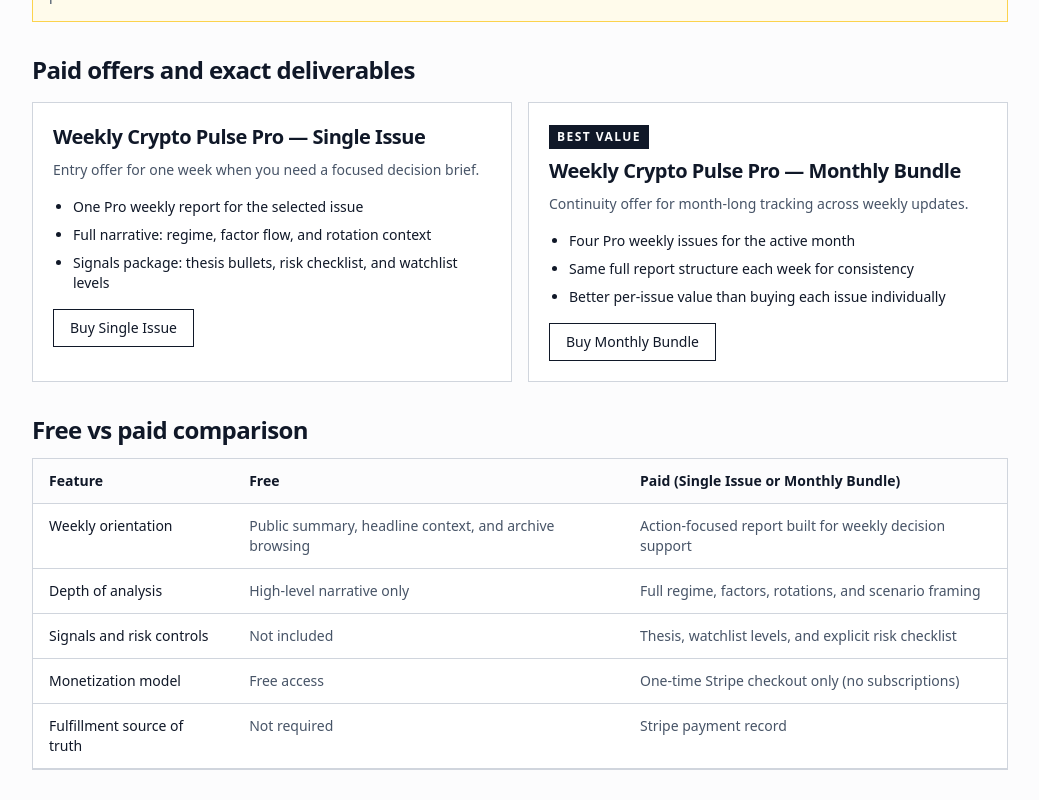
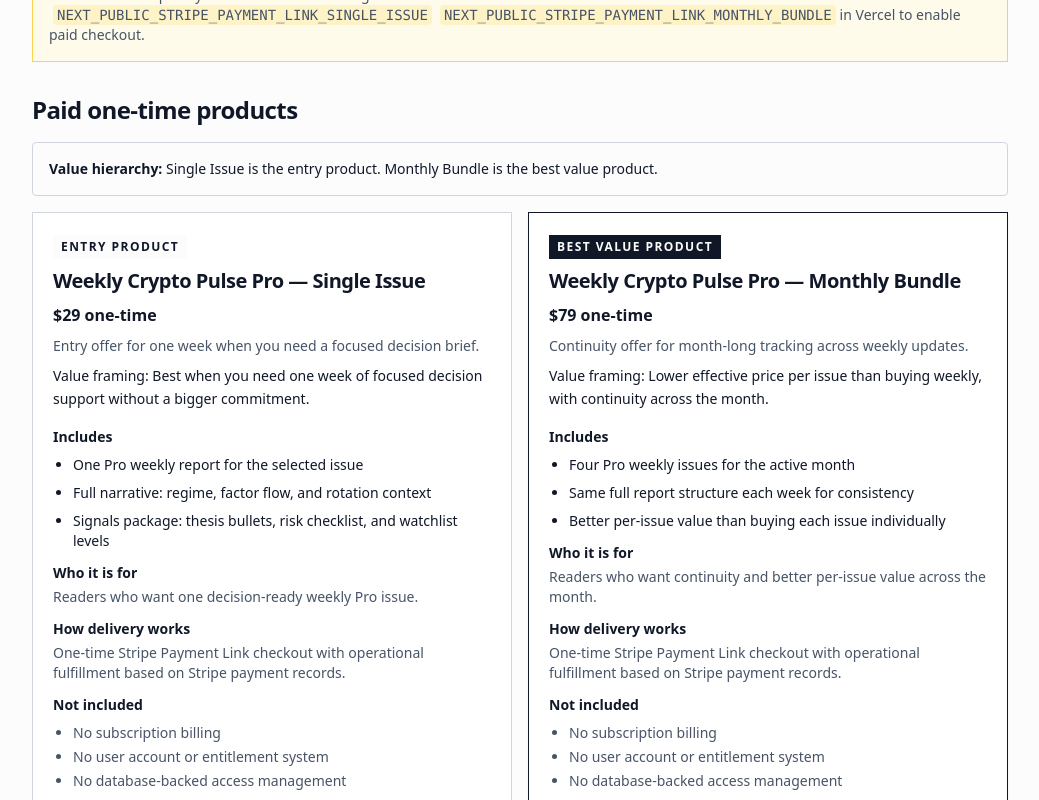
Before and after one commit to castanhf/Weekly-Crypto-Pulse, a Next.js app: page /pro in a window 1280 px wide. Shown: the part 400-1200 px from the top of the page, without its empty margins (120-1159 px from the left). Built offline with nearby package versions, Linux system fonts and the light colour scheme; no server answers.

Commit message:
Refine Pro offers page for final one-time pricing model

```diff
--- a/app/pro/page.tsx
+++ b/app/pro/page.tsx
@@ -7,58 +7,12 @@ import { createProMetadata } from '@/lib/seo';
 
 export const metadata: Metadata = createProMetadata();
 
-type PlanComparisonRow = Readonly<{
-  feature: string;
-  free: string;
-  paid: string;
-}>;
-
-type OfferCard = Readonly<{
-  offer: ProOffer;
-  badge?: string;
-}>;
-
 type FaqItem = Readonly<{
   question: string;
   answer: string;
 }>;
 
-const PLAN_COMPARISON_ROWS: ReadonlyArray<PlanComparisonRow> = [
-  {
-    feature: 'Weekly orientation',
-    free: 'Public summary, headline context, and archive browsing',
-    paid: 'Action-focused report built for weekly decision support'
-  },
-  {
-    feature: 'Depth of analysis',
-    free: 'High-level narrative only',
-    paid: 'Full regime, factors, rotations, and scenario framing'
-  },
-  {
-    feature: 'Signals and risk controls',
-    free: 'Not included',
-    paid: 'Thesis, watchlist levels, and explicit risk checklist'
-  },
-  {
-    feature: 'Monetization model',
-    free: 'Free access',
-    paid: 'One-time Stripe checkout only (no subscriptions)'
-  },
-  {
-    feature: 'Fulfillment source of truth',
-    free: 'Not required',
-    paid: 'Stripe payment record'
-  }
-] as const;
-
-const OFFER_BADGES: Readonly<Partial<Record<ProOffer, string>>> = {
-  monthlyBundle: 'Best value'
-} as const;
-
-const OFFER_CARDS: ReadonlyArray<OfferCard> = PRO_PRODUCT_IDS.map((offer) => ({
-  offer,
-  badge: OFFER_BADGES[offer]
-}));
+const OFFER_CARDS: ReadonlyArray<ProOffer> = [...PRO_PRODUCT_IDS];
 
 const FAQ_ITEMS: ReadonlyArray<FaqItem> = [
   {
@@ -75,11 +29,6 @@ const FAQ_ITEMS: ReadonlyArray<FaqItem> = [
     question: 'How is Pro access delivered?',
     answer:
       'After successful Stripe checkout, fulfillment follows the existing Pro operations workflow. Stripe payment details are the source of truth for fulfillment.'
-  },
-  {
-    question: 'Can I continue reading free content?',
-    answer:
-      'Yes. Free report summaries, archive pages, methodology, and disclaimer content remain publicly available.'
   }
 ] as const;
 
@@ -91,10 +40,10 @@ export default function ProPage(): JSX.Element {
     <section className="space-y-8">
       <header className="space-y-3 border-b border-line pb-6">
         <p className="text-sm uppercase tracking-[0.18em] text-muted">Pricing</p>
-        <h1 className="max-w-3xl text-4xl font-semibold tracking-tight">Clear weekly offer: Free vs Pro.</h1>
+        <h1 className="max-w-3xl text-4xl font-semibold tracking-tight">Two one-time Pro products. Clear value hierarchy.</h1>
         <p className="max-w-3xl text-sm leading-relaxed text-muted">
-          Free content is built for orientation. Pro content is built for weekly decision support. Pick a single issue for
-          immediate context or choose the monthly bundle for continuity across the month.
+          Free is for orientation. Pro is for decision support. Choose a Single Issue as the entry option or the Monthly
+          Bundle for better per-issue value and continuity.
         </p>
       </header>
 
@@ -115,73 +64,80 @@ export default function ProPage(): JSX.Element {
 
       <section aria-labelledby="offers-heading" className="space-y-4">
         <h2 className="text-2xl font-semibold tracking-tight" id="offers-heading">
-          Paid offers and exact deliverables
+          Paid one-time products
         </h2>
+
+        <div className="rounded border border-line bg-paper p-4 text-sm text-ink">
+          <p>
+            <span className="font-semibold">Value hierarchy:</span> Single Issue is the entry product. Monthly Bundle is
+            the best value product.
+          </p>
+        </div>
+
         <div className="grid gap-4 md:grid-cols-2">
-          {OFFER_CARDS.map((offerCard) => {
-            const product = getProProductDefinition(offerCard.offer);
+          {OFFER_CARDS.map((offer) => {
+            const product = getProProductDefinition(offer);
+            const isBestValue = offer === 'monthlyBundle';
 
             return (
-              <article className="space-y-4 border border-line bg-white p-5" key={product.id}>
+              <article
+                className={`space-y-4 border bg-white p-5 ${isBestValue ? 'border-ink shadow-sm' : 'border-line'}`}
+                key={product.id}
+              >
                 <div className="space-y-2">
-                  {offerCard.badge ? (
-                    <p className="inline-flex bg-ink px-2 py-1 text-xs font-semibold uppercase tracking-[0.12em] text-paper">
-                      {offerCard.badge}
-                    </p>
-                  ) : null}
+                  <p
+                    className={`inline-flex px-2 py-1 text-xs font-semibold uppercase tracking-[0.12em] ${
+                      isBestValue ? 'bg-ink text-paper' : 'bg-paper text-ink'
+                    }`}
+                  >
+                    {product.valuePosition}
+                  </p>
                   <h3 className="text-xl font-semibold tracking-tight">{product.name}</h3>
+                  <p className="text-base font-semibold text-ink">{product.pricingLabel}</p>
                   <p className="text-sm leading-relaxed text-muted">{product.shortDescription}</p>
+                  <p className="text-sm leading-relaxed text-ink">
+                    <span className="font-medium">Value framing:</span> {product.valueFraming}
+                  </p>
                 </div>
 
-                <ul className="list-disc space-y-2 pl-5 text-sm text-ink">
-                  {product.includes.map((deliverable) => (
-                    <li key={deliverable}>{deliverable}</li>
-                  ))}
-                </ul>
+                <div className="space-y-3 text-sm">
+                  <section aria-label={`${product.name} includes`} className="space-y-2">
+                    <h4 className="font-semibold">Includes</h4>
+                    <ul className="list-disc space-y-2 pl-5 text-ink">
+                      {product.includes.map((deliverable) => (
+                        <li key={deliverable}>{deliverable}</li>
+                      ))}
+                    </ul>
+                  </section>
+
+                  <section aria-label={`${product.name} audience`} className="space-y-1">
+                    <h4 className="font-semibold">Who it is for</h4>
+                    <p className="text-muted">{product.audience}</p>
+                  </section>
+
+                  <section aria-label={`${product.name} delivery`} className="space-y-1">
+                    <h4 className="font-semibold">How delivery works</h4>
+                    <p className="text-muted">{product.deliveryModel}</p>
+                  </section>
+
+                  <section aria-label={`${product.name} exclusions`} className="space-y-2">
+                    <h4 className="font-semibold">Not included</h4>
+                    <ul className="list-disc space-y-1 pl-5 text-muted">
+                      {product.excludes.map((excludedItem) => (
+                        <li key={excludedItem}>{excludedItem}</li>
+                      ))}
+                    </ul>
+                  </section>
+                </div>
 
                 <ProCta
                   className="inline-flex border border-ink px-4 py-2 text-sm font-medium transition hover:bg-ink hover:text-paper"
                   label={product.ctaLabel}
-                  offer={offerCard.offer}
+                  offer={offer}
                 />
               </article>
             );
           })}
-        </div>
-      </section>
-
-      <section aria-labelledby="comparison-heading" className="space-y-3">
-        <h2 className="text-2xl font-semibold tracking-tight" id="comparison-heading">
-          Free vs paid comparison
-        </h2>
-        <div className="overflow-x-auto border border-line bg-white">
-          <table className="min-w-full border-collapse text-left text-sm">
-            <caption className="sr-only">Weekly Crypto Pulse free versus paid offer comparison.</caption>
-            <thead className="bg-paper">
-              <tr>
-                <th className="border-b border-line px-4 py-3 font-semibold" scope="col">
-                  Feature
-                </th>
-                <th className="border-b border-line px-4 py-3 font-semibold" scope="col">
-                  Free
-                </th>
-                <th className="border-b border-line px-4 py-3 font-semibold" scope="col">
-                  Paid (Single Issue or Monthly Bundle)
-                </th>
-              </tr>
-            </thead>
-            <tbody>
-              {PLAN_COMPARISON_ROWS.map((row) => (
-                <tr className="align-top" key={row.feature}>
-                  <th className="border-b border-line px-4 py-3 font-medium" scope="row">
-                    {row.feature}
-                  </th>
-                  <td className="border-b border-line px-4 py-3 text-muted">{row.free}</td>
-                  <td className="border-b border-line px-4 py-3 text-muted">{row.paid}</td>
-                </tr>
-              ))}
-            </tbody>
-          </table>
         </div>
       </section>
 
--- a/domain/pro-product.ts
+++ b/domain/pro-product.ts
@@ -3,6 +3,9 @@ export type ProProductId = 'singleIssue' | 'monthlyBundle';
 export type ProProductDefinition = Readonly<{
   id: ProProductId;
   name: string;
+  pricingLabel: string;
+  valuePosition: string;
+  valueFraming: string;
   shortDescription: string;
   audience: string;
   includes: ReadonlyArray<string>;
@@ -15,6 +18,9 @@ export const PRO_PRODUCTS: Readonly<Record<ProProductId, ProProductDefinition>>
   singleIssue: {
     id: 'singleIssue',
     name: 'Weekly Crypto Pulse Pro — Single Issue',
+    pricingLabel: '$29 one-time',
+    valuePosition: 'Entry product',
+    valueFraming: 'Best when you need one week of focused decision support without a bigger commitment.',
     shortDescription: 'Entry offer for one week when you need a focused decision brief.',
     audience: 'Readers who want one decision-ready weekly Pro issue.',
     includes: [
@@ -29,6 +35,9 @@ export const PRO_PRODUCTS: Readonly<Record<ProProductId, ProProductDefinition>>
   monthlyBundle: {
     id: 'monthlyBundle',
     name: 'Weekly Crypto Pulse Pro — Monthly Bundle',
+    pricingLabel: '$79 one-time',
+    valuePosition: 'Best value product',
+    valueFraming: 'Lower effective price per issue than buying weekly, with continuity across the month.',
     shortDescription: 'Continuity offer for month-long tracking across weekly updates.',
     audience: 'Readers who want continuity and better per-issue value across the month.',
     includes: [
```
